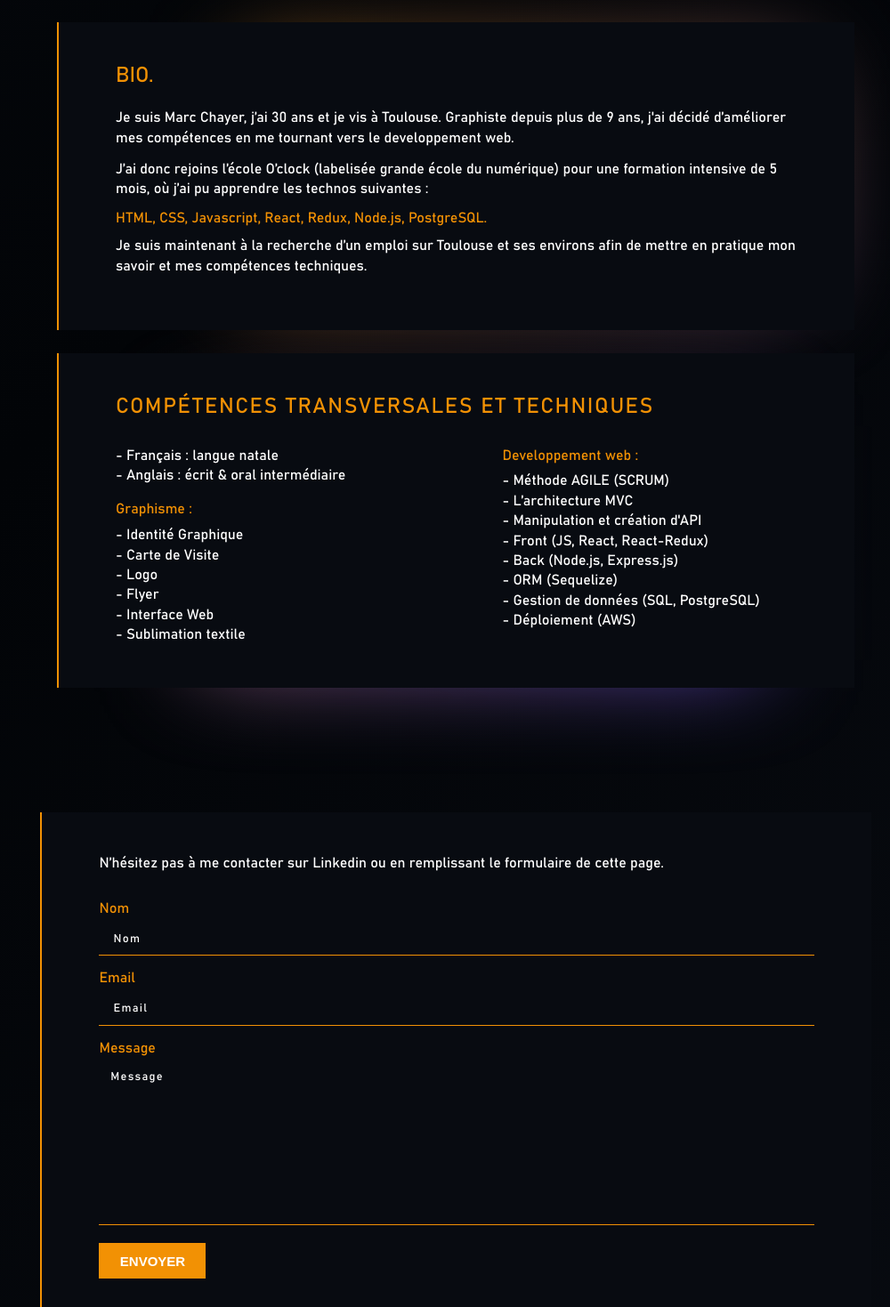
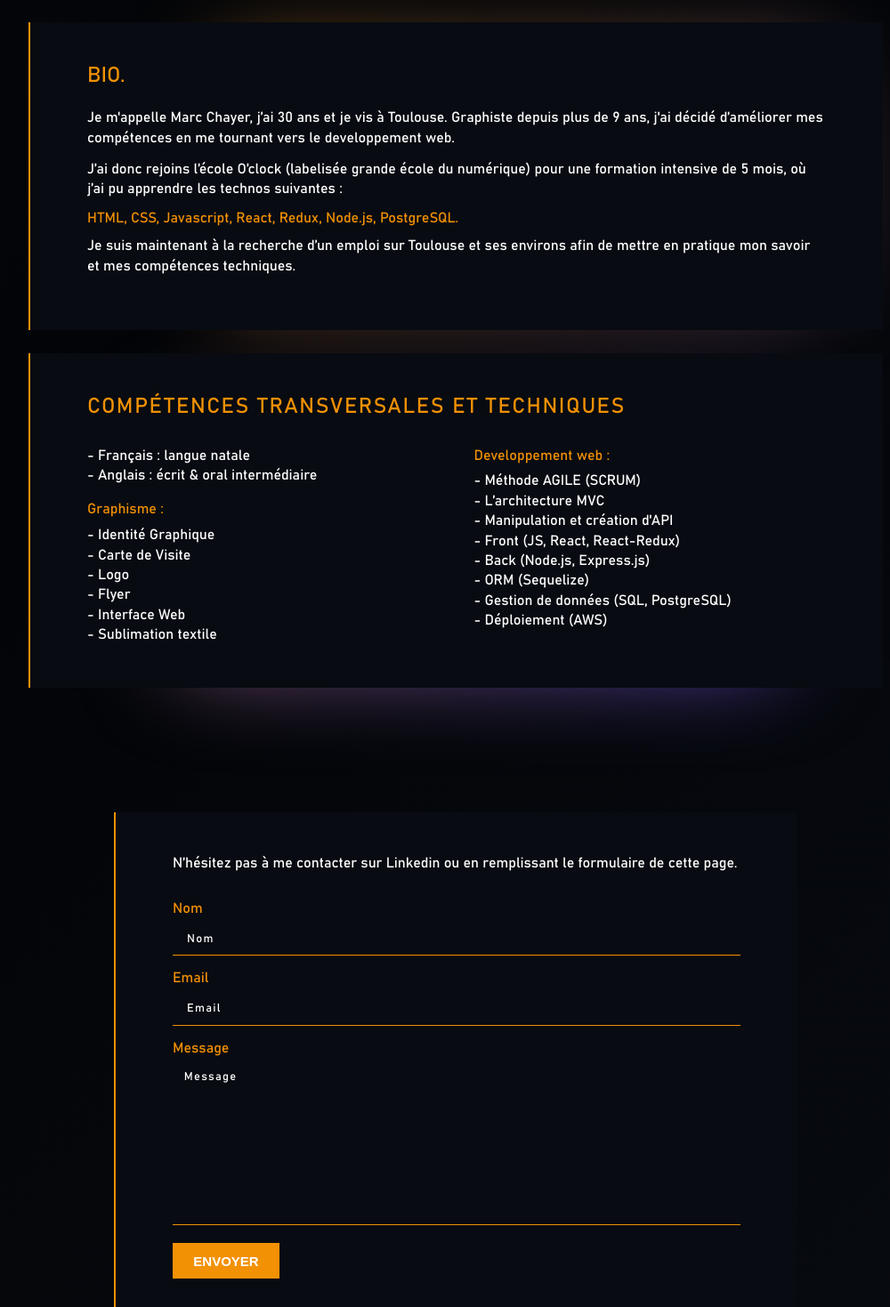
Before and after one commit to MarcChayer/portfolio, a React app: page / in a window 1280 px wide. Shown: the part 1601-3070 px from the top of the page at 89% size, without its empty margins (128-1128 px from the left). Built offline with nearby package versions, Linux system fonts and the light colour scheme.

Commit message:
responvive about - project and favicon

```diff
--- a/src/components/About/index.js
+++ b/src/components/About/index.js
@@ -22,7 +22,7 @@ const About = () => {
             Bio.
           </h1>
           <p className="bio__text" >
-            Je suis Marc Chayer, j’ai 30 ans et je vis à Toulouse.
+            Je m'appelle Marc Chayer, j’ai 30 ans et je vis à Toulouse.
             Graphiste depuis plus de 9 ans, j'ai décidé d’améliorer
             mes compétences en me tournant vers le developpement web.
           </p>
--- a/src/components/About/style.scss
+++ b/src/components/About/style.scss
@@ -40,22 +40,21 @@ h1 {
   justify-content: space-evenly;
   color:white;
   height: 100vh;
-  @media screen and (max-width:700px) {
+  @media screen and (max-width:750px) {
     height: 100%;
   }
   &__firstBox {
     position: relative;
-    @media screen and (max-width:700px) {
+    @media screen and (max-width:750px) {
       width: 100%;
     }
     @include backlight(6vw, 0vw, 6vw, 0.70, vars.$secondary-color, #5846f6, 7s);
   }
   &__secondBox {
     position: relative;
-    @media screen and (max-width:700px) {
+    @media screen and (max-width:750px) {
       width: 100%;
     }
-
     @include backlight(2vw, 2vw, 6vw, 0.70, vars.$secondary-color, #5846f6, 4s);
   }
 }
@@ -64,10 +63,14 @@ h1 {
   background-color: vars.$main-dark-color;
   padding: 3em 4em;
   border-left: 2px solid vars.$secondary-color;
-  width: 70vw;
+  width: 75vw;
   @media screen and (max-width:1000px) {
+    width: 90vw;
+  }
+  @media screen and (max-width:750px) {
     width: 100%;
   }
+
   &__title {
     font-size: 1.5rem;
     color: vars.$secondary-color;
@@ -87,20 +90,23 @@ h1 {
   background-color: vars.$main-dark-color;
   padding: 3em 4em;
   border-left: 2px solid vars.$secondary-color;
-  width: 70vw;
+  width: 75vw;
   @media screen and (max-width:1000px) {
-    width: 96vw;
+    width: 90vw;
+  }
+  @media screen and (max-width:750px) {
+    width: 100%;
   }
 }
 .allSkills {
   display: flex;
-  @media screen and (max-width:700px) {
+  @media screen and (max-width:750px) {
     flex-direction: column;
   }
   &__design{
     padding-right: 10em;
     line-height: 1.4em;
-    @media screen and (max-width:700px) {
+    @media screen and (max-width:750px) {
       padding-right: 0em;
       margin-bottom: 1em;
     }
@@ -121,7 +127,7 @@ h1 {
     flex-direction: column;
     line-height: 1.4em;
     padding-left: 1em;
-    @media screen and (max-width:700px) {
+    @media screen and (max-width:750px) {
       padding-left: 0em;
     }
     &__thirdTitle{
--- a/src/components/App/style.scss
+++ b/src/components/App/style.scss
@@ -48,8 +48,8 @@
       flex-direction: column;
       justify-content: space-around;
       align-items: center;
-      left: 1.75em;
-      bottom: 3.8em;
+      left: 2em;
+      bottom: 4em;
       height: 150px;
       &__gitHub {
         cursor: pointer;
--- a/src/components/Contact/index.js
+++ b/src/components/Contact/index.js
@@ -43,10 +43,11 @@ const Contact = () => {
             setEmail("");
             setMessage("");
         });
+    }
+    if (!name && !message) {
+      toast.error('Vous devez remplir les trois champs du formulaire.', { className:"toast__error" });
     } else if (!isEmail()) {
       toast.error('Votre adresse mail ne semble pas valide, essayez à nouveau.', { className:"toast__error" });
-    } else {
-      toast.error('Vous devez remplir les trois champs du formulaire.', { className:"toast__error" });
     }
 
 
--- a/src/components/Contact/style.scss
+++ b/src/components/Contact/style.scss
@@ -48,9 +48,16 @@
       position: relative;
       line-height : 1.2em;
       padding: 3em 4em;
+      width: 60vw;
       background-color: vars.$main-dark-color;
       border-left: 2px solid vars.$secondary-color;
       @include backlight(6vw, 0vw, 6vw, 0.70, vars.$secondary-color, #5846f6, 7s);
+      @media screen and (max-width:1000px) {
+        width: 90vw;
+      }
+      @media screen and (max-width:750px) {
+        width: 100%;
+      }
       &__paragraph {
         &__input {
           font-size: 1em;
@@ -150,8 +157,8 @@
 .toast{
   &__success {
     font-weight: bold;
-    color: vars.$secondary-color!important;
-    background-color: vars.$main-dark-color!important;
+    color: vars.$main-dark-color!important;
+    background-color: rgba(255, 255, 255, 0.698)!important;
   }
   &__error {
     font-weight: bold;
--- a/src/components/Footer/index.js
+++ b/src/components/Footer/index.js
@@ -11,7 +11,7 @@ const About = () => {
     <div className="footer" >
       <section className="footer__mentions">
         <ul className="footer__mentions__left">
-          <li className="footer__mentions__oneInfo">Copyright © 2021 marc chayer</li>
+          <li className="footer__mentions__oneInfo">Copyright © 2021 Marc Chayer</li>
         </ul>
       </section>
     </div>
--- a/src/components/Projects/ProjectWeb.js
+++ b/src/components/Projects/ProjectWeb.js
@@ -32,8 +32,11 @@ const ProjectWeb = ({
     getIdTitle(id);
   };
 
+  // const [count, setcount] = useState(0)
+
   const handleOnClickProject = () => {
     handleClick(id);
+    // setcount(c => c + 1)
   }
 
   if (id === projectId) {
--- a/src/components/Projects/style.scss
+++ b/src/components/Projects/style.scss
@@ -7,7 +7,7 @@
   font-family: 'bahnschrift';
   letter-spacing: 0.1em;
   font-size: 1.4rem;
-  @media screen and (max-width:700px) {
+  @media screen and (max-width:750px) {
     width: 100%;
     max-height: 100%;
   }
@@ -18,7 +18,7 @@
     width: auto;
     line-height : 1.2em;
     border-right: 2px solid vars.$secondary-color;
-    @media screen and (max-width:700px) {
+    @media screen and (max-width:750px) {
       border-right: none;
       width: 100%;
       height: 100%;
@@ -29,7 +29,7 @@
     position: relative;
     height: 100vh;
     width: 100vw;
-    @media screen and (max-width:700px) {
+    @media screen and (max-width:750px) {
       display: none;
     }
   }
@@ -61,19 +61,20 @@
   flex-direction: column;
   padding: 2em;
   height: 50%;
-  @media screen and (min-width:700px) {
+  @media screen and (min-width:750px) {
     justify-content: space-around;
   }
-  @media screen and (max-width:700px) {
+  @media screen and (max-width:750px) {
     align-items: center;
     justify-content: flex-start;
+    width: 100%;
   }
   &__allTitles {
     display: flex;
     justify-content: space-between;
     margin-bottom: 2em;
     width: 225px;
-    @media screen and (max-width:700px) {
+    @media screen and (max-width:750px) {
       margin-top: 3em;
     }
   }
@@ -118,7 +119,7 @@
   display: flex;
   flex-direction: column;
   width: 20vw;
-  @media screen and (max-width:700px) {
+  @media screen and (max-width:750px) {
     width: auto;
     margin-bottom: 3em;
   }
@@ -129,7 +130,7 @@
     padding-top: 0.5em;
     padding-bottom: 0.5em;
     cursor: pointer;
-    @media screen and (max-width:700px) {
+    @media screen and (max-width:750px) {
       text-align: center;
     }
     &:hover {
@@ -143,7 +144,7 @@
 }
 
 .forMobile {
-  display: flex;
+  display: none;
   flex-direction: column;
   justify-content: center;
   line-height: 0.75em;
@@ -152,8 +153,8 @@
   background-color: vars.$main-dark-color;
   padding: 1em ;
   border-left: 2px solid vars.$secondary-color;
-  @media screen and (min-width:700px) {
-    display: none;
+  @media screen and (max-width:750px) {
+    display: flex;
   }
 }
 
@@ -169,7 +170,7 @@
   margin-top: 1em;
   margin-bottom: 1em;
   border-left: 2px solid vars.$secondary-color;
-  @media screen and (max-width:700px) {
+  @media screen and (max-width:750px) {
     display: none;
   }
 }
@@ -204,8 +205,11 @@
 
 .pictureProject {
   width: 100%;
-  @media screen and (min-width:700px) {
+  @media screen and (min-width:750px) {
     display: none;
+  }
+  @media screen and (max-width:750px) {
+    display: flex;
   }
 }
 
--- a/src/containers/ProjectWeb.js
+++ b/src/containers/ProjectWeb.js
@@ -5,6 +5,7 @@ import ProjectWeb from '../components/Projects/ProjectWeb';
 const mapStateToProps = (state) => ({
   projectId: state.projectDesignWeb.idToClick,
   close: state.projectDesignWeb.close,
+  // isOpen: state.projectDesignWeb.isOpen,
 });
 
 const mapDispatchToProps = (dispatch) => ({
--- a/src/reducers/projectDesignWeb.js
+++ b/src/reducers/projectDesignWeb.js
@@ -3,6 +3,7 @@ import { ID_DISPATCH, HANDLE_CLICK } from '../actions/projectDesignWeb';
 const initialState = {
   id:6,
   close: true,
+  // isOpen: false,
 };
 
 const projectDesignWeb = (state = initialState, action = {}) => {
@@ -16,6 +17,7 @@ const projectDesignWeb = (state = initialState, action = {}) => {
       return {
         ...state,
         idToClick: action.id,
+        // isOpen: !state.isOpen,
         close: false,
         // close: !state.close,
       };
```
Also changed, not shown: 1 other file (tests, documents, lock files or other folders).
